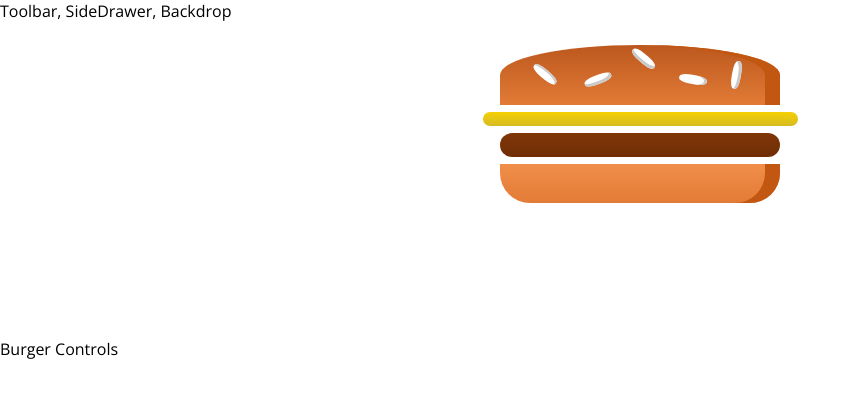
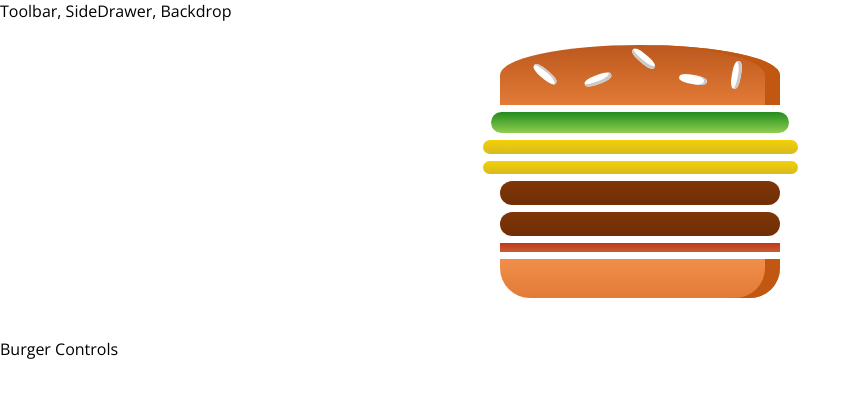
Before and after one commit to brunonavarrete/react-hamburger, a React app: page / in a window 1280 px wide. Shown: the top 398 px of the page, without its empty margins (0-861 px from the left). Built offline with nearby package versions, Linux system fonts and the light colour scheme.

Commit message:
dynamic BurgerIngredients

```diff
--- a/src/components/Burger/Burger.js
+++ b/src/components/Burger/Burger.js
@@ -3,11 +3,16 @@
 import BurgerIngredient from './BurgerIngredient/BurgerIngredient'
 
 const burger = (props) => {
+	const transformedIngredients = Object.keys(props.ingredients)
+		.map(igKey => {
+			return [...Array(props.ingredients[igKey])].map((x, index) => {
+				return <BurgerIngredient key={ igKey + index } type={ igKey } />
+			})
+		});
 	return (
 		<div className={ classes.Burger }>
 			<BurgerIngredient type="bread-top" />
-		<BurgerIngredient type="cheese" />
-		<BurgerIngredient type="meat" />
+			{ transformedIngredients }
 			<BurgerIngredient type="bread-bottom" />
     	</div>
   	)
--- a/src/containers/BurgerBuilder/BurgerBuilder.js
+++ b/src/containers/BurgerBuilder/BurgerBuilder.js
@@ -3,10 +3,18 @@
 import Burger from '../../components/Burger/Burger'
 
 class BurgerBuilder extends React.Component {
+
+	state = {
+		salad: 1,
+		cheese: 2,
+		meat: 2,
+		bacon: 1
+	}
+
 	render() {
 		return (
 			<Aux>
-				<Burger />
+				<Burger ingredients={ this.state } />
 				<div>Burger Controls</div>
 			</Aux>
 		);
```
Lines whose indentation alone changed are shown as unchanged.
